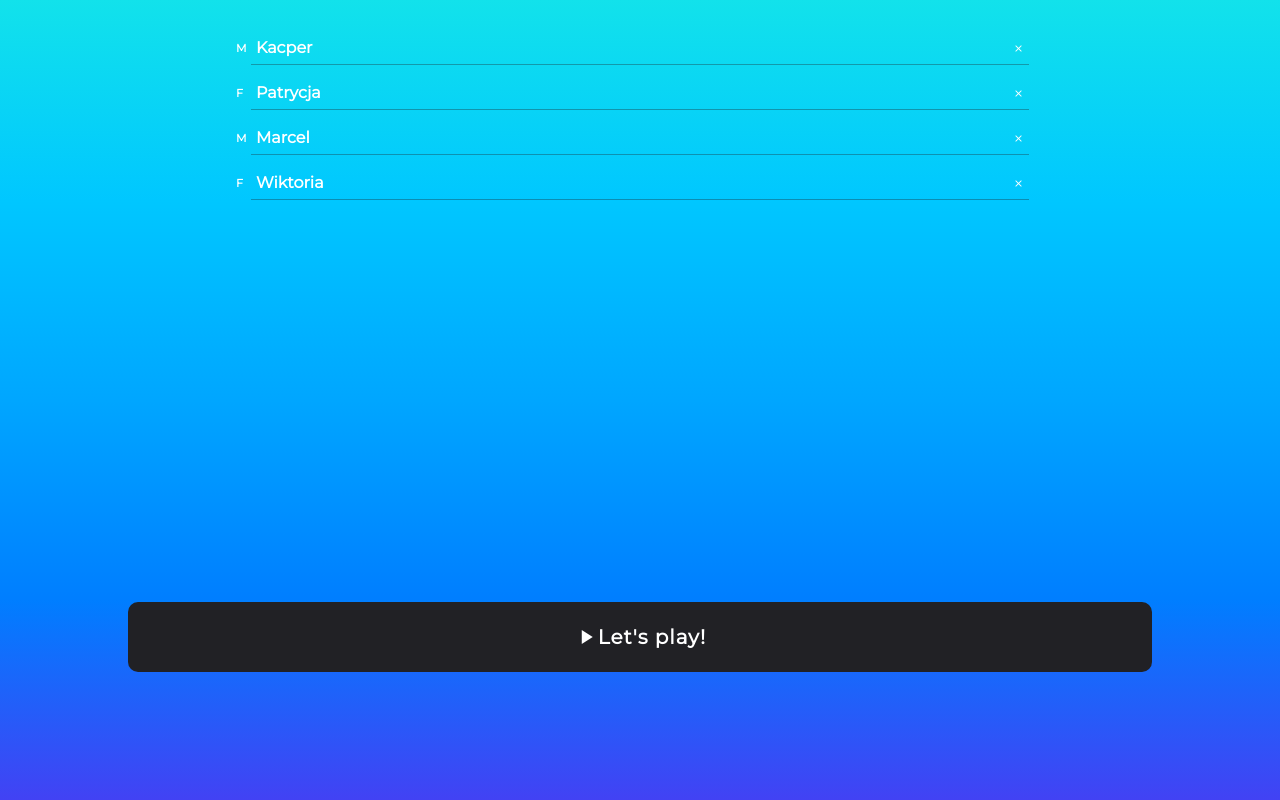
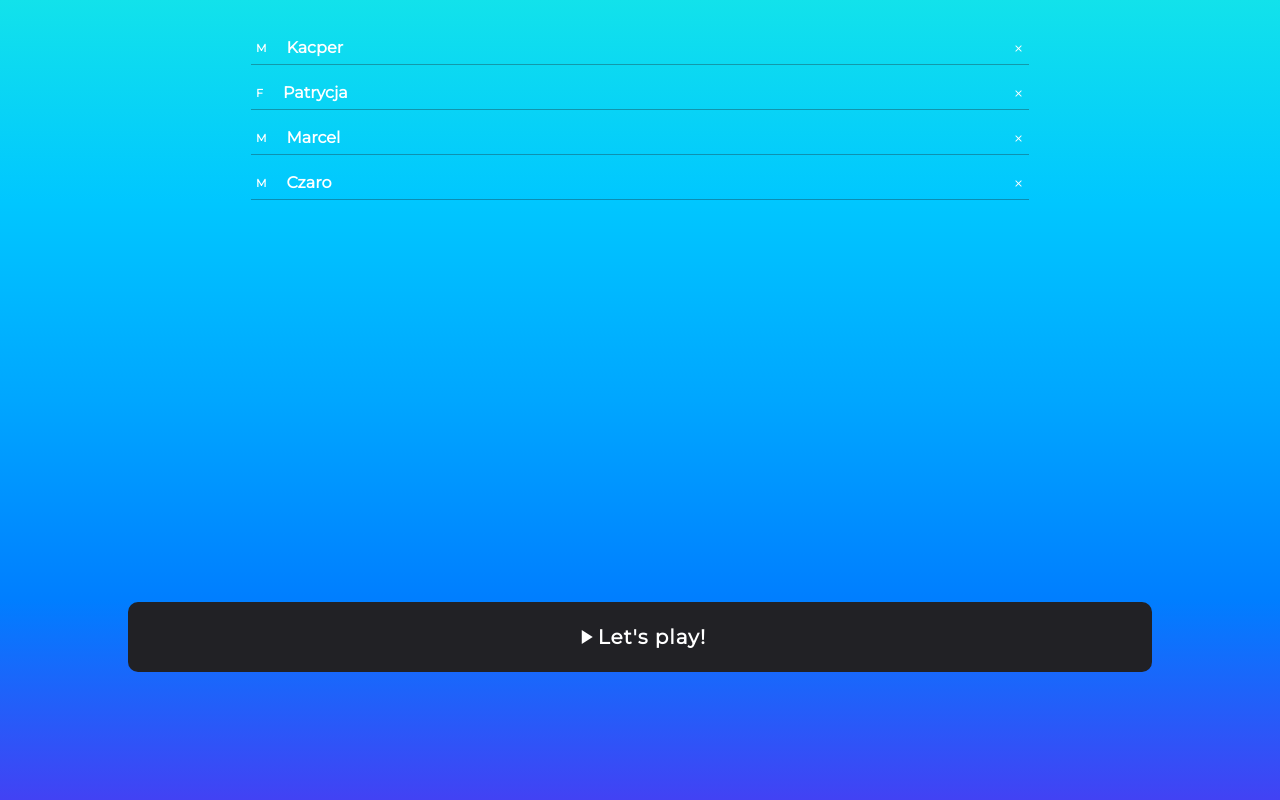
Before and after one commit to nightspite/truth-or-dare, a React (Create React App) app: page / in a window 1280 px wide. Built offline with nearby package versions, Linux system fonts and the light colour scheme.

Commit message:
created AddPlayer component and everything works

```diff
--- a/src/App.css
+++ b/src/App.css
@@ -15,7 +15,7 @@
     font-family: 'Montserrat', sans-serif;
     margin-top: 20px;
     max-height: 80vh;
-    margin-bottom: 140px;
+    margin-bottom: 180px;
     overflow: auto;
     padding: 0 10px; }
     .add-players .players::-webkit-scrollbar {
@@ -35,13 +35,15 @@
       min-width: 60vw;
       font-weight: 900; }
       .add-players .players .player .gender {
-        position: absolute;
-        margin-left: -20px;
+        margin-right: 20px;
         font-size: 11px; }
       .add-players .players .player i {
         font-size: 11px;
         margin-left: auto;
         margin-right: 0; }
+  .add-players .add-player {
+    position: absolute;
+    bottom: 140px; }
   .add-players .start-btn {
     width: 80%;
     height: 70px;
--- a/src/App.js
+++ b/src/App.js
@@ -9,12 +9,12 @@ class App extends Component {
       {name: 'Kacper', gender: 'M', id: 1},
       {name: 'Patrycja', gender: 'F', id: 2},
       {name: 'Marcel', gender: 'M', id: 3},
-      {name: 'Wiktoria', gender: 'F', id: 4}
+      {name: 'Czaro', gender: 'M', id: 4}
     ]
   }
 
   addPlayer = (player) => {
-    player.id = this.state.todos.length + 1;
+    player.id = this.state.players.length + 1;
     let players = [...this.state.players, player];
 
     this.setState({
@@ -36,7 +36,7 @@ class App extends Component {
   render(){
     return (
      <div>
-       <Home players={this.state.players} deletePlayer={this.deletePlayer}/>
+       <Home players={this.state.players} deletePlayer={this.deletePlayer} addPlayer={this.addPlayer}/>
      </div>
     );
   }
--- a/src/App.scss
+++ b/src/App.scss
@@ -18,7 +18,7 @@
     font-family: 'Montserrat', sans-serif;
     margin-top: 20px;
     max-height: 80vh;
-    margin-bottom: 140px;
+    margin-bottom: 180px;
     overflow: auto;
     padding: 0 10px;
 
@@ -44,8 +44,8 @@
       font-weight: 900;
 
       .gender{
-        position: absolute;
-        margin-left: -20px;
+        // position: absolute;
+        margin-right: 20px;
         font-size: 11px;
       }
 
@@ -55,6 +55,11 @@
         margin-right: 0;
       }
     }
+  }
+
+  .add-player{
+    position: absolute;
+    bottom: 140px;
   }
 
   .start-btn{
--- a/src/components/AddPlayer.js
+++ b/src/components/AddPlayer.js
@@ -0,0 +1,61 @@
+import React, {Component} from 'react';
+
+class AddPlayer extends Component{
+  state = {
+    name: '',
+    gender: 'M'
+  }
+
+
+  handleChange = (e) => {
+    if(e.target.value !== null){
+      this.setState({
+        name: e.target.value
+      });
+    }
+  }
+
+  handleSubmit = (e) => {
+    e.preventDefault();
+
+    let name = this.state.name;
+
+
+    if(name){
+      this.props.addPlayer(this.state);
+      this.setState({
+        name: ''
+      })
+    }
+  }
+
+  handleOptionChange = (e) => {
+    this.setState({
+      gender: e.target.value
+    });
+  }
+
+
+  render(){
+    return(
+
+      <div className="add-player">
+        <form className="player-form" onSubmit={this.handleSubmit}>
+
+        <input type="radio" name="gender" value="M" checked={this.state.gender === 'M'} onChange={this.handleOptionChange}/>
+          <label htmlFor="M">M</label>
+
+          <input type="radio" name="gender" value="F" checked={this.state.gender === 'F'} onChange={this.handleOptionChange}/>
+          <label htmlFor="F">F </label>
+
+          <input type="text" onChange={this.handleChange} value={this.state.name}/>
+
+          <button>SUBMIT</button>
+        </form>
+      </div>
+
+    )
+  }
+}
+
+export default AddPlayer;
--- a/src/components/Home.js
+++ b/src/components/Home.js
@@ -1,14 +1,16 @@
-import React, { Component } from 'react';
+import React from 'react';
 import Players from './Players';
+import AddPlayer from './AddPlayer';
 
-const Home = ({players, deletePlayer}) => {
+const Home = ({players, deletePlayer, addPlayer}) => {
   return (
     <div className="add-players">
     <Players players={players} deletePlayer={deletePlayer}/>
 
-    <div className="add-player"></div>
+      <AddPlayer addPlayer={addPlayer} />
+
       <button className="start-btn">
-      <i className="material-icons">play_arrow</i> <p>Let's play!</p>
+        <i className="material-icons">play_arrow</i> <p>Let's play!</p>
       </button>
     </div>
   );
```
Also changed, not shown: 1 other file (tests, documents, lock files or other folders).
